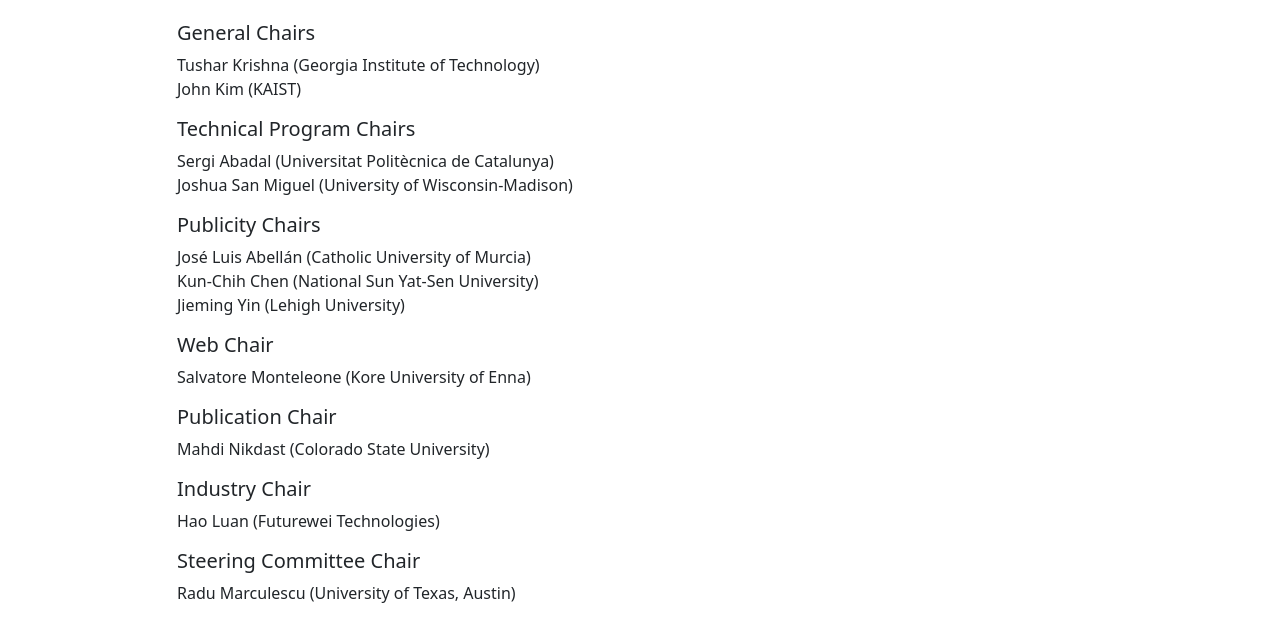
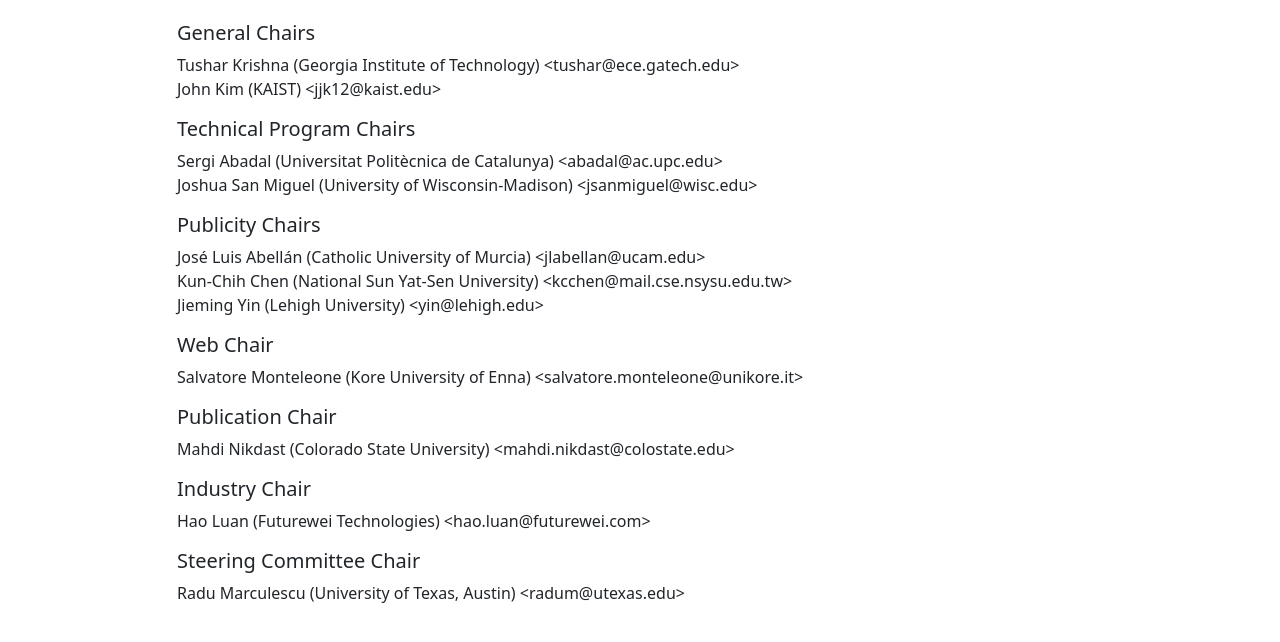
Before and after one commit to NOCS2021/NOCS2021.github.io, a plain HTML site: page committee.html in a window 1280 px wide. Shown: the part 133-775 px from the top of the page. Drawn offline with Linux system fonts and the light colour scheme.

Commit message:
Add e-mails of Organizing Committee members

```diff
--- a/committee.html
+++ b/committee.html
@@ -79,41 +79,41 @@
                 </h1>
                 <h5>General Chairs</h5>
                 <p>
-                    Tushar Krishna (Georgia Institute of Technology)<br>
-                    John Kim (KAIST)<br>
+                    Tushar Krishna (Georgia Institute of Technology) &lt;tushar@ece.gatech.edu&gt;<br>
+                    John Kim (KAIST) &lt;jjk12@kaist.edu&gt;<br>
                 </p>
 
                 <h5>Technical Program Chairs</h5>
                 <p>
-                    Sergi Abadal (Universitat Politècnica de Catalunya)<br>
-                    Joshua San Miguel (University of Wisconsin-Madison)<br>
+                    Sergi Abadal (Universitat Politècnica de Catalunya) &lt;abadal@ac.upc.edu&gt;<br>
+                    Joshua San Miguel (University of Wisconsin-Madison) &lt;jsanmiguel@wisc.edu&gt;<br>
                 </p>
 
                 <h5>Publicity Chairs</h5>
                 <p>
-                    José Luis Abellán (Catholic University of Murcia)<br>
-                    Kun-Chih Chen (National Sun Yat-Sen University)<br>
-                    Jieming Yin (Lehigh University)<br>
+                    José Luis Abellán (Catholic University of Murcia) &lt;jlabellan@ucam.edu&gt;<br>
+                    Kun-Chih Chen (National Sun Yat-Sen University) &lt;kcchen@mail.cse.nsysu.edu.tw&gt;<br>
+                    Jieming Yin (Lehigh University) &lt;yin@lehigh.edu&gt;<br>
                 </p>
 
                 <h5>Web Chair</h5>
                 <p>
-                    Salvatore Monteleone (Kore University of Enna)<br>
+                    Salvatore Monteleone (Kore University of Enna) &lt;salvatore.monteleone@unikore.it&gt;<br>
                 </p>
 
                 <h5>Publication Chair</h5>
                 <p>
-                    Mahdi Nikdast (Colorado State University)<br>
+                    Mahdi Nikdast (Colorado State University) &lt;mahdi.nikdast@colostate.edu&gt;<br>
                 </p>
 
                 <h5>Industry Chair</h5>
                 <p>
-                    Hao Luan (Futurewei Technologies)<br>
+                    Hao Luan (Futurewei Technologies) &lt;hao.luan@futurewei.com&gt;<br>
                 </p>
 
                 <h5>Steering Committee Chair</h5>
                 <p>
-                    Radu Marculescu (University of Texas, Austin)<br>
+                    Radu Marculescu (University of Texas, Austin) &lt;radum@utexas.edu&gt;<br>
                 </p>
                 <h1>
                     Technical Program Committee
```
